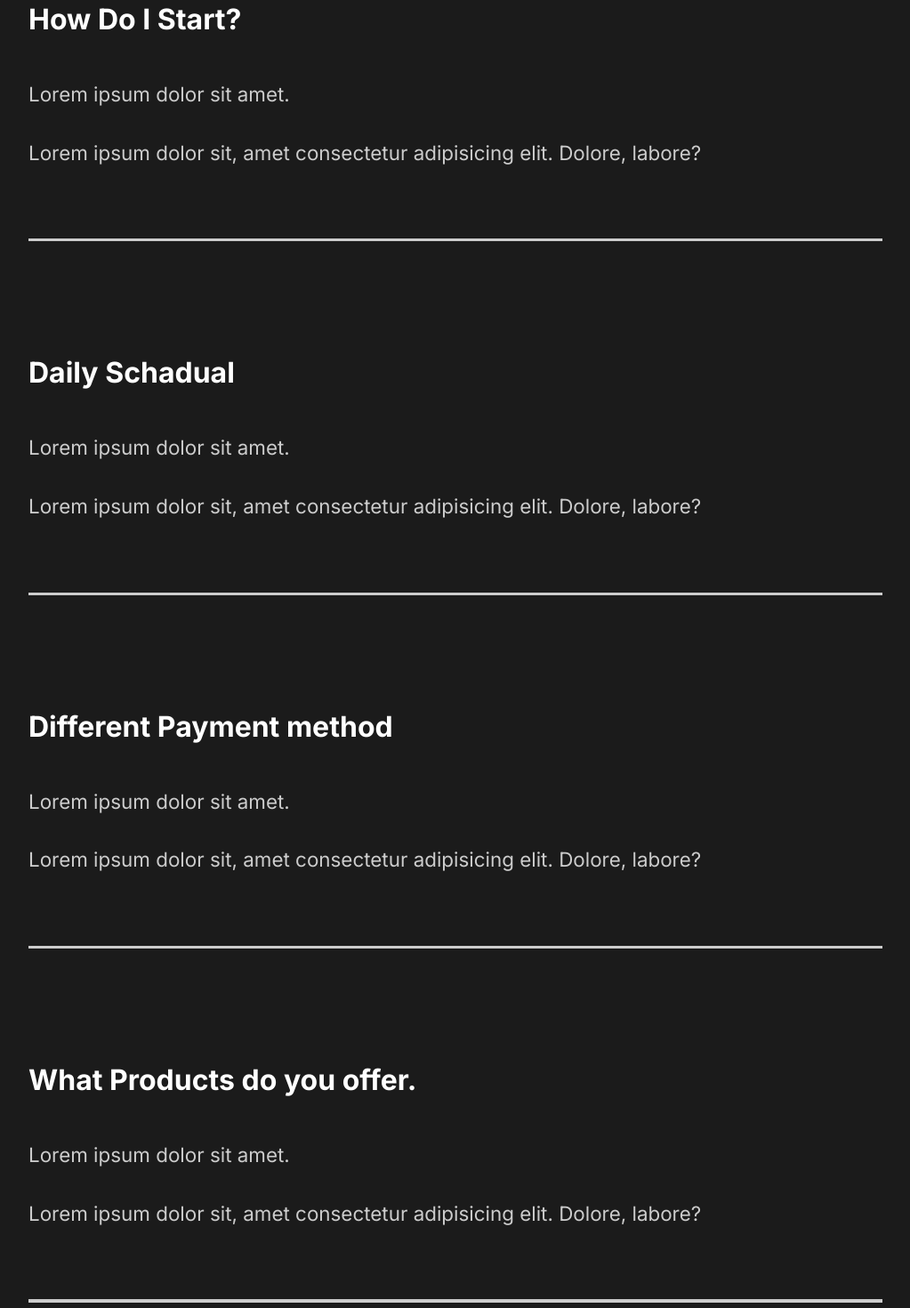
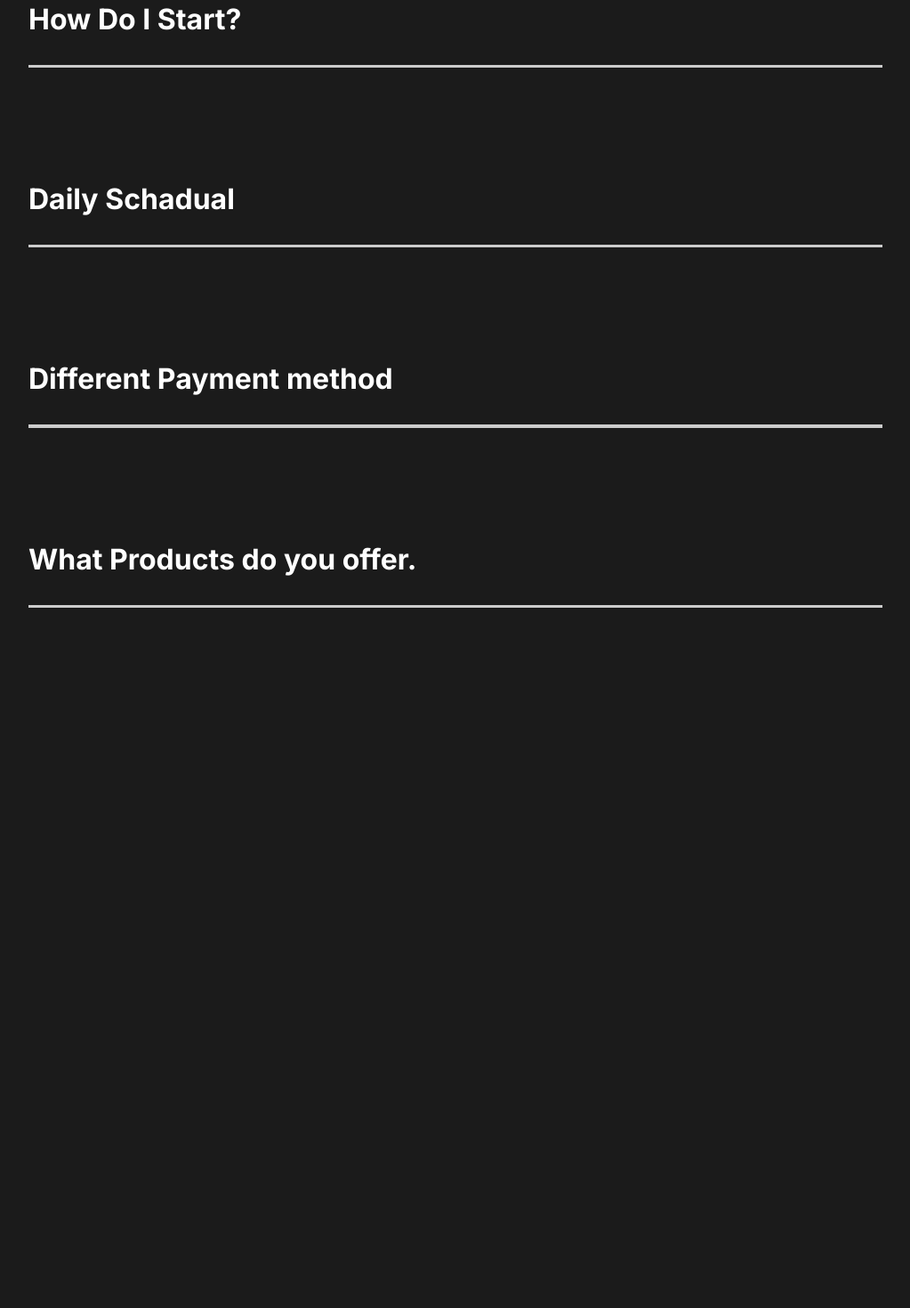
Before and after one commit to M-Rb3/capture, a React (Create React App) app: page / in a window 1280 px wide. Shown: the part 2000-3470 px from the top of the page at 89% size, without its empty margins (128-1151 px from the left). After the commit the page ends 2843 px from the top, so only its background shows below. Built offline with nearby package versions, Linux system fonts and the light colour scheme.

Commit message:
faq section animation

```diff
--- a/src/components/FaqSection.js
+++ b/src/components/FaqSection.js
@@ -2,15 +2,15 @@
 import styled from "styled-components";
 import { About } from "../style";
 import Toggle from "./Toggle";
+import { AnimateSharedLayout } from "framer-motion";
 const FaqSection = () => {
   return (
     <Faq>
       <h2>
         Any Question <span>FAQ</span>
       </h2>
-      <Toggle>
-        <div className="question">
-          <h4>How Do I Start?</h4>
+      <AnimateSharedLayout>
+        <Toggle title="How Do I Start?">
           <div className="answer">
             <p>Lorem ipsum dolor sit amet.</p>
             <p>
@@ -18,12 +18,8 @@
               labore?
             </p>
           </div>
-          <div className="faq-line"></div>
-        </div>
         </Toggle>
-      <Toggle>
-        <div className="question">
-          <h4>Daily Schadual</h4>
+        <Toggle title="Daily Schadual">
           <div className="answer">
             <p>Lorem ipsum dolor sit amet.</p>
             <p>
@@ -31,11 +27,8 @@
               labore?
             </p>
           </div>
-          <div className="faq-line"></div>
-        </div>
         </Toggle>
-      <div className="question">
-        <h4>Different Payment method</h4>
+        <Toggle title="Different Payment method">
           <div className="answer">
             <p>Lorem ipsum dolor sit amet.</p>
             <p>
@@ -43,10 +36,8 @@
               labore?
             </p>
           </div>
-        <div className="faq-line"></div>
-      </div>
-      <div className="question">
-        <h4>What Products do you offer. </h4>
+        </Toggle>
+        <Toggle title="What Products do you offer.">
           <div className="answer">
             <p>Lorem ipsum dolor sit amet.</p>
             <p>
@@ -54,8 +45,8 @@
               labore?
             </p>
           </div>
-        <div className="faq-line"></div>
-      </div>
+        </Toggle>
+      </AnimateSharedLayout>
     </Faq>
   );
 };
--- a/src/components/Toggle.js
+++ b/src/components/Toggle.js
@@ -1,10 +1,15 @@
+import { motion } from "framer-motion";
 import React, { useState } from "react";
 
-const Toggle = ({ children }) => {
+const Toggle = ({ children, title }) => {
   console.log(children);
-  const [toggle, setToggle] = useState(true);
+  const [toggle, setToggle] = useState(false);
   return (
-    <div onClick={() => setToggle(!toggle)}>{toggle ? children : ""} </div>
+    <motion.div layout className="question" onClick={() => setToggle(!toggle)}>
+      <motion.h4 layout>{title}</motion.h4>
+      {toggle ? children : ""}
+      <div className="faq-line"></div>
+    </motion.div>
   );
 };
 
```
Lines whose indentation alone changed are shown as unchanged.
